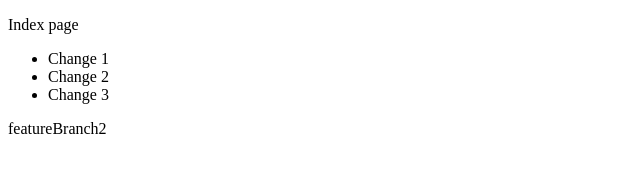
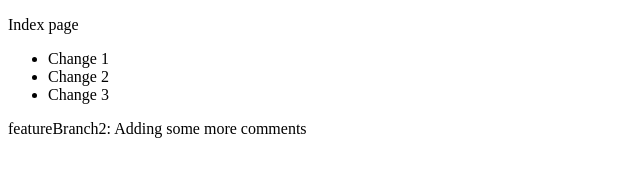
Before and after one commit to kodiak762/rebaseology, a plain HTML site: page src/index.html in a window 1280 px wide. Shown: the whole page, without its empty margins (0-640 px from the left). Drawn offline with Linux system fonts and the light colour scheme.

Commit message:
Style: Adding some more comments

```diff
--- a/src/index.html
+++ b/src/index.html
@@ -12,6 +12,6 @@
     <li>Change 2</li>
     <li>Change 3</li>
   </ul>
-  <p>featureBranch2</p>
+  <p>featureBranch2: Adding some more comments</p>
   </body>
 </html>
```
